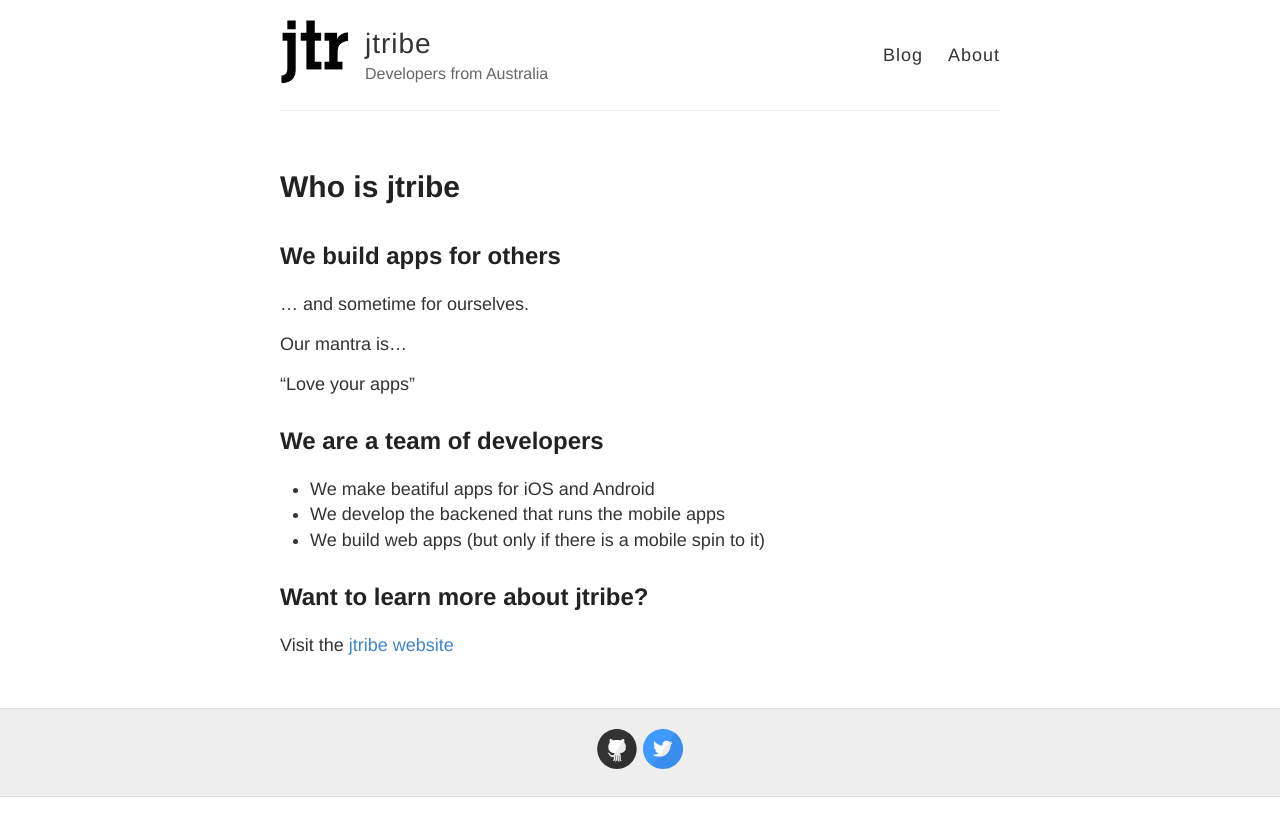
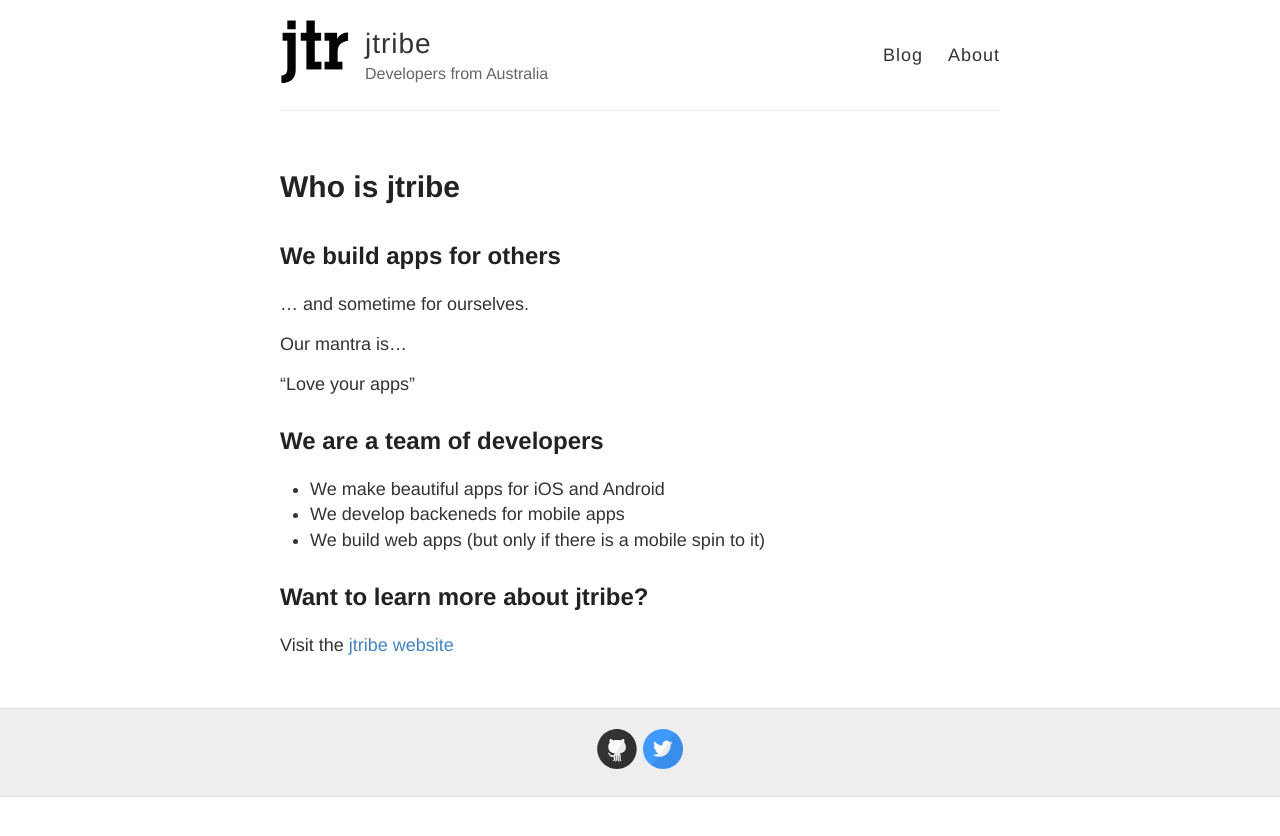
Before and after one commit to jtribe/jtribe.github.io, a Jekyll site: the page built from index.md, in a window 1280 px wide. Shown: the top 836 px of the page. Built offline with Jekyll 4.4.1, drawn with Linux system fonts in a browser that asks for light colours; Markdown is read by kramdown in place of the engine named in the settings.

Commit message:
Update index.md
fixe typo

```diff
--- a/index.md
+++ b/index.md
@@ -15,8 +15,8 @@ Our mantra is...
 
 ## We are a team of developers
 
-* We make beatiful apps for iOS and Android
-* We develop the backened that runs the mobile apps
+* We make beautiful apps for iOS and Android
+* We develop backeneds for mobile apps
 * We build web apps (but only if there is a mobile spin to it)
 
 ## Want to learn more about jtribe?
```
